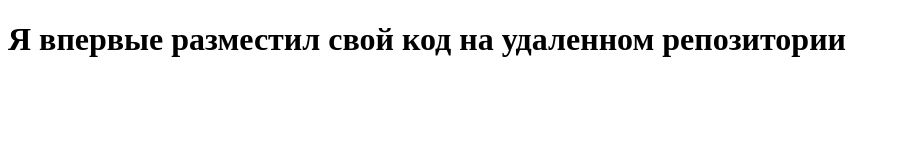
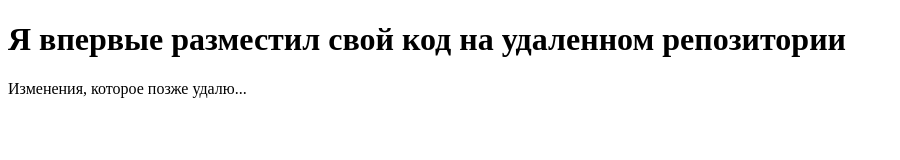
Before and after one commit to a1l2d3a4r5/test_papa, a plain HTML site: page index.html in a window 1280 px wide. Shown: the whole page, without its empty margins (0-900 px from the left). Drawn offline with Linux system fonts and the light colour scheme.

Commit message:
Ошибочный коммит

```diff
--- a/index.html
+++ b/index.html
@@ -7,5 +7,6 @@
 </head>
 <body>
   <h1>Я впервые разместил свой код на удаленном репозитории</h1>
+  <p>Изменения, которое позже удалю...</p>
 </body>
 </html>
```
